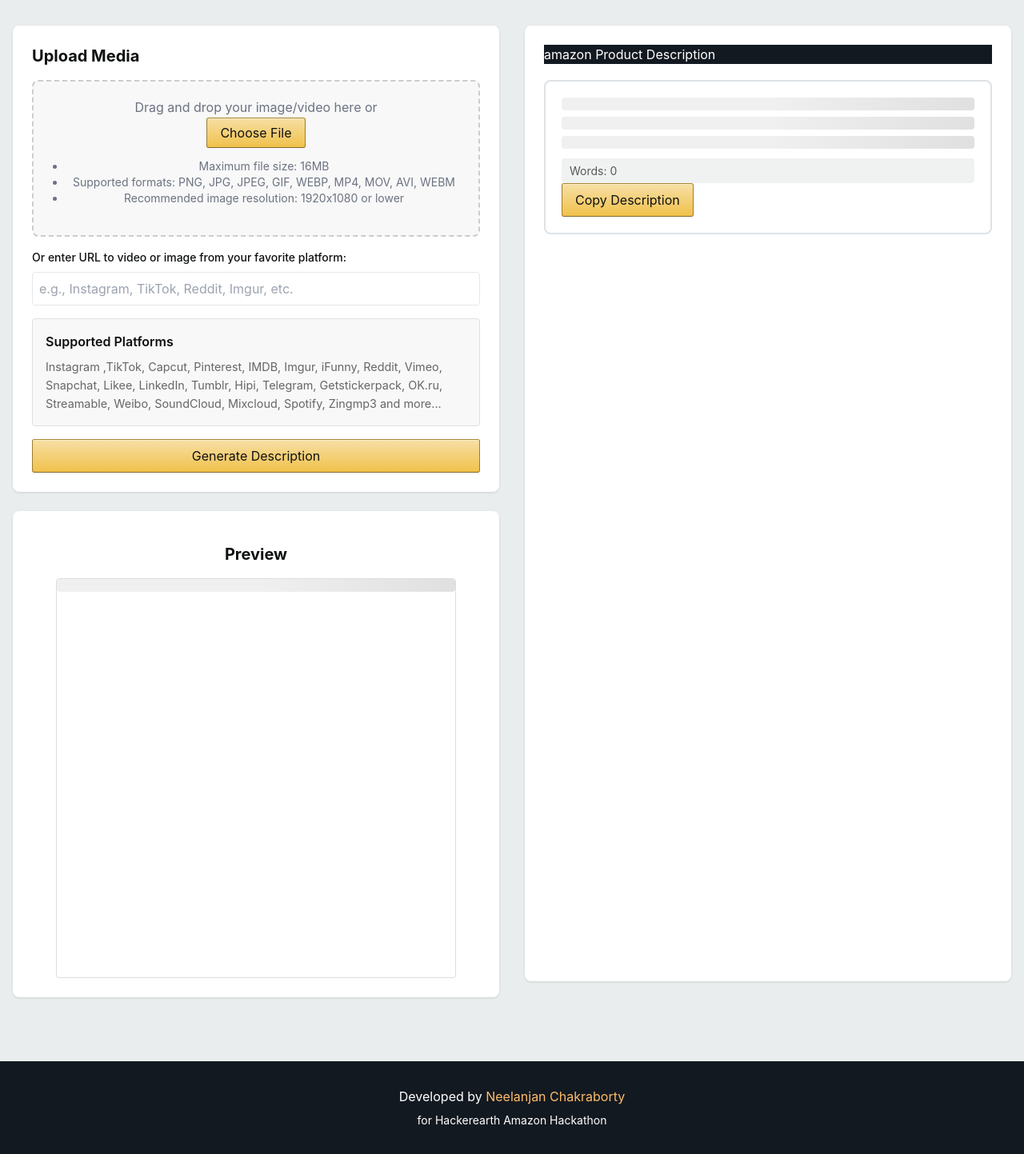
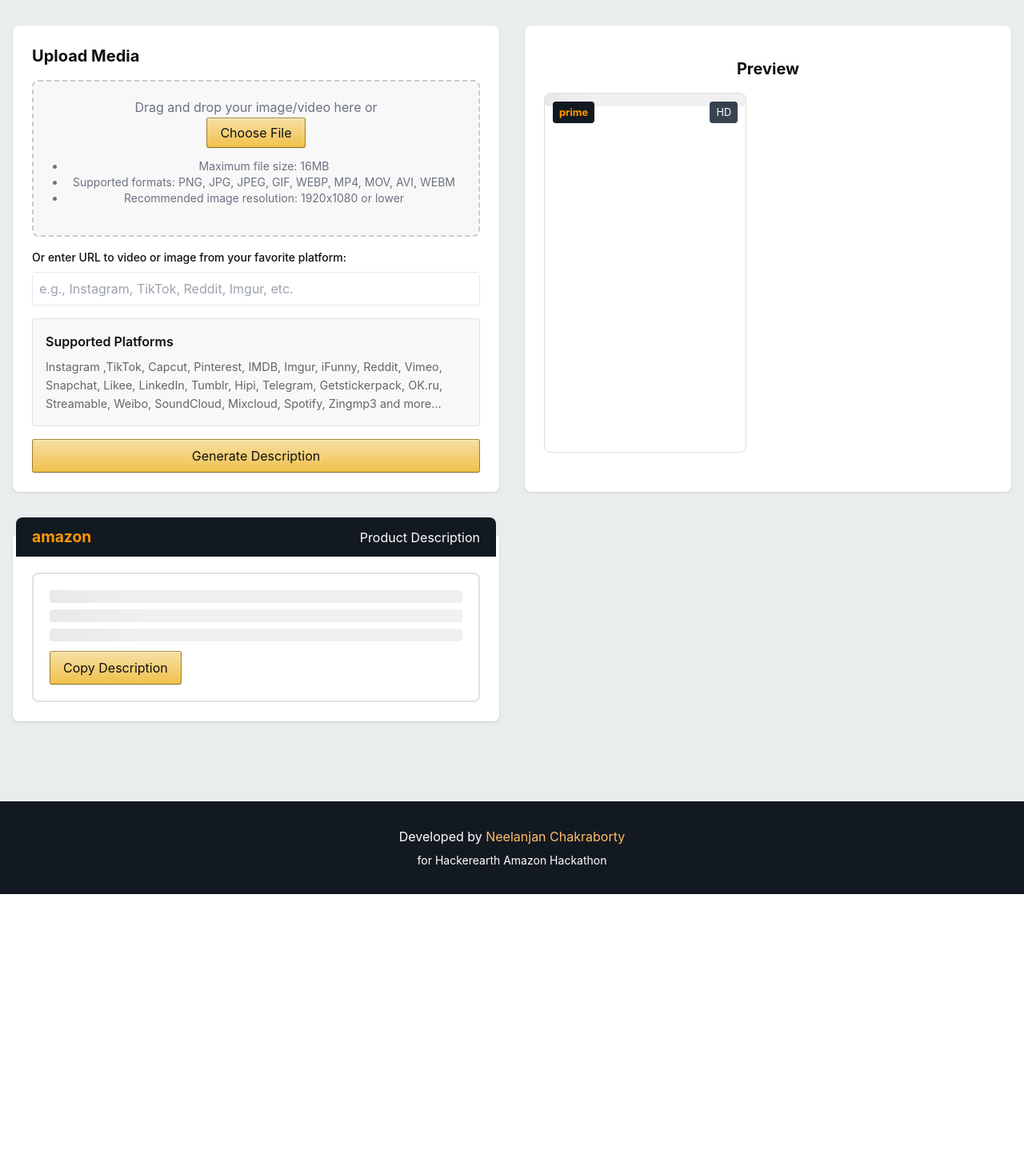
Before and after one commit to BilalKhanlol/flask_app, a Flask app: page / in a window 1280 px wide. Shown: the part 100-1543 px from the top of the page at 80% size. After the commit the page ends 1218 px from the top, so only its background shows below. Run offline with Flask 3, Linux system fonts and the light colour scheme; some libraries are stand-ins or nearby versions.

Commit message:
changes607

```diff
--- a/templates/index.html
+++ b/templates/index.html
@@ -62,7 +62,6 @@
             border: 2px solid #dee2e6;
             border-radius: 8px;
             padding: 20px;
-            margin: 20px 0;
             position: relative;
         }
 
@@ -87,6 +86,23 @@
             background-color: var(--amazon-dark);
             color: white;
         }
+        .amazon-des--header {
+            background-color: var(--amazon-dark);
+            color: white;
+            padding: 10px 20px;
+            margin: -20px -20px 20px -20px;
+            border-radius: 8px 8px 0 0;
+            display: flex;
+            justify-content: space-between;
+            align-items: center;
+        }
+
+        .amazon-logo {
+            color: var(--amazon-orange);
+            font-weight: bold;
+            font-size: 1.2rem;
+        }
+
 
         .amazon-nav {
             background-color: var(--amazon-light);
@@ -115,14 +131,13 @@
         }
 
         .preview-container {
-            aspect-ratio: 1;
-            max-width: 500px;
-            margin: 0 auto;
             position: relative;
+            background: white;
+            border: 1px solid #DDD;
+            border-radius: 8px;
             overflow: hidden;
-            background: #fff;
-            border: 1px solid #ddd;
-            border-radius: 4px;
+            aspect-ratio: 9/16;
+            max-height: 450px;
         }
 
         .preview-container img,
@@ -130,6 +145,41 @@
             width: 100%;
             height: 100%;
             object-fit: contain;
+        }
+
+
+        #imagePreview, #videoPreview {
+            width: 100%;
+            height: 100%;
+            object-fit: contain;
+            background: white;
+        }
+
+        .preview-container::before {
+            content: 'prime';
+            position: absolute;
+            top: 10px;
+            left: 10px;
+            background: var(--amazon-dark);
+            color: var(--amazon-orange);
+            padding: 4px 8px;
+            border-radius: 4px;
+            font-size: 0.8rem;
+            font-weight: bold;
+            z-index: 10;
+        }
+
+        .preview-container::after {
+            content: 'HD';
+            position: absolute;
+            top: 10px;
+            right: 10px;
+            background: rgba(35, 47, 62, 0.9);
+            color: white;
+            padding: 4px 8px;
+            border-radius: 4px;
+            font-size: 0.8rem;
+            z-index: 10;
         }
 
         .markdown-content {
@@ -163,6 +213,21 @@
         }
 
         .skeleton {
+            background: linear-gradient(90deg, #f0f0f0 25%, #e0e0e0 50%, #f0f0f0 75%);
+            background-size: 200% 100%;
+            animation: loading 1.5s infinite;
+            height: 1rem;
+            margin-bottom: 0.5rem;
+            border-radius: 4px;
+        }
+
+        @keyframes loading {
+            0% { background-position: 200% 0; }
+            100% { background-position: -200% 0; }
+        }
+
+/*
+        .skeleton {
             animation: skeleton-loading 1s linear infinite alternate;
         }
 
@@ -173,7 +238,7 @@
             100% {
                 background-color: #e0e0e0;
             }
-        }
+        } */
 
         /* Updated Progress Bar with Windows 7 style animation */
         .progress-bar {
@@ -341,21 +406,22 @@
                         </button>
                     </form>
                 </div>
+        </div>
 
-            <!-- Right Column -->
+                    <!-- Right Column -->
+                                         <!-- Preview Section -->
             <div class="product-container p-6">
-                <h2 class="text-xl  text-center font-bold m-4">Preview</h2>
+            <h2 class="text-xl text-center font-bold m-4">Preview</h2>
                 <div class="preview-container">
                     <div id="previewPlaceholder" class="skeleton w-full h-full"></div>
                     <img id="imagePreview" class="hidden" alt="Product preview">
                     <video id="videoPreview" class="hidden" controls></video>
                 </div>
             </div>
-        </div>
 
-            <div class="product-container p-6">
-                    <!-- Preview Section -->
-                    <div class="amazon-header">
+            <div class="product-container pb-6 pl-6 pr-6 pt-0">
+                    <!-- Description Section -->
+                    <div class="amazon-des--header">
                         <span class="amazon-logo">amazon</span>
                         <span>Product Description</span>
                     </div>                <div id="progressContainer" class="hidden mb-4">
@@ -379,10 +445,6 @@
                     </div>
 
                     <div class="d-flex justify-content-between align-items-center mt-3">
-                        <div class="word-count">
-                            <i class="fas fa-file-alt"></i>
-                            Words: <span id="wordCount">0</span>
-                        </div>
                         <div class="d-flex align-items-center">
                             <button id="copyButton" class="amazon-button">
                                 Copy Description
```
